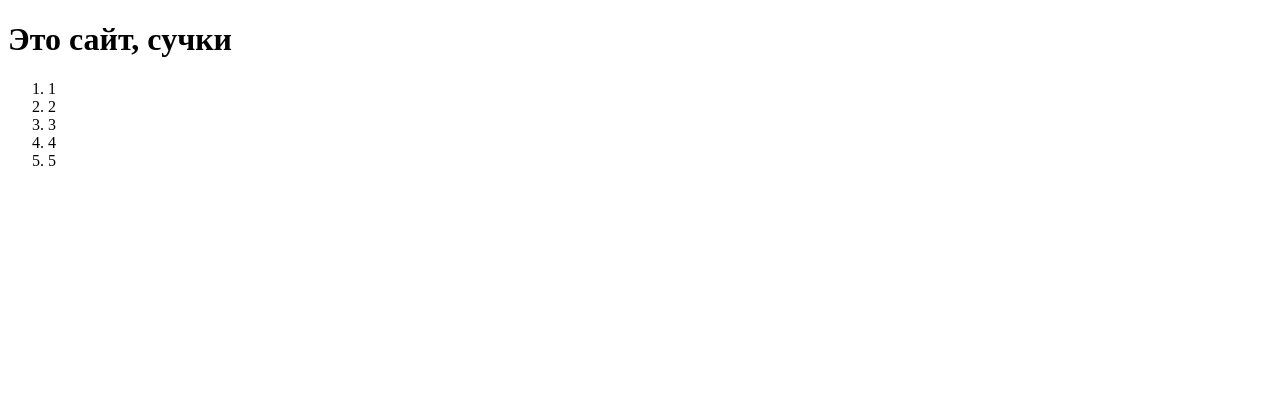
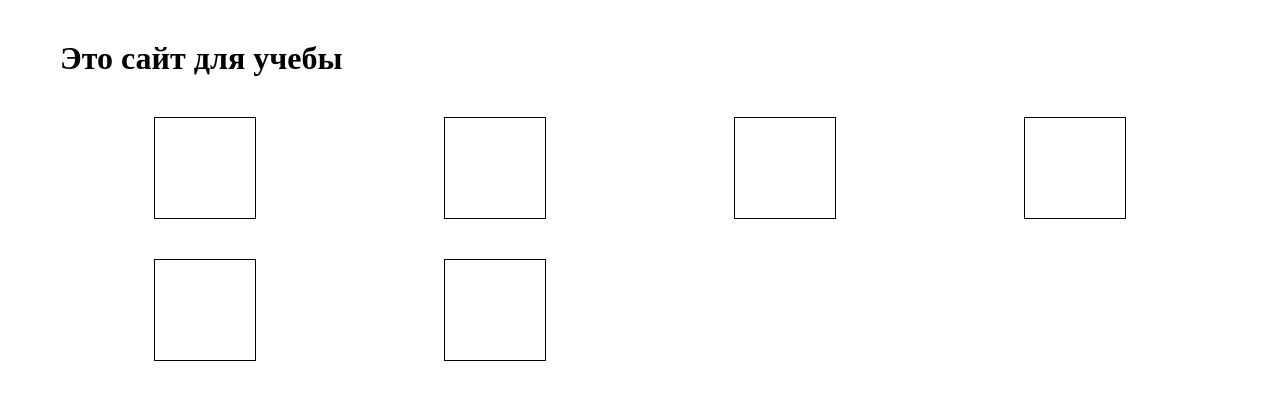
Before and after one commit to EvseevCoder/verst_product, a plain HTML site: page index.html in a window 1280 px wide. Drawn offline with Linux system fonts and the light colour scheme.

Commit message:
Изменение проекта тестовой верстки под учебную ковырялку

```diff
--- a/index.html
+++ b/index.html
@@ -4,16 +4,23 @@
     <meta charset="UTF-8">
     <meta name="viewport" content="width=device-width, initial-scale=1.0">
     <title>best site</title>
+
+    <link rel="stylesheet" href="style.css">
+
 </head>
 <body>
-    <h1>Это сайт, сучки</h1>
+    <h1>Это сайт для учебы</h1>
 
-    <ol>
-        <li>1</li>
-        <li>2</li>
-        <li>3</li>
-        <li>4</li>
-        <li>5</li>
-    </ol>
+    <div class="content">
+
+        <div class="product"></div>
+        <div class="product"></div>
+        <div class="product"></div>
+        <div class="product"></div>
+        <div class="product"></div>
+        <div class="product"></div>
+
+    </div>
+
 </body>
 </html>
--- a/style.css
+++ b/style.css
@@ -1,4 +1,19 @@
 * {
-    margin: 0;
+    margin: 20px;
     padding: 0;
 }
+
+.content {
+    display: grid;
+    grid-template-columns: repeat(4, 1fr);
+
+    justify-items: center;
+}
+
+.product {
+    border: 1px solid #000;
+    height: 100px;
+    width: 100px;
+
+    grid-column: span 1;
+}
```
